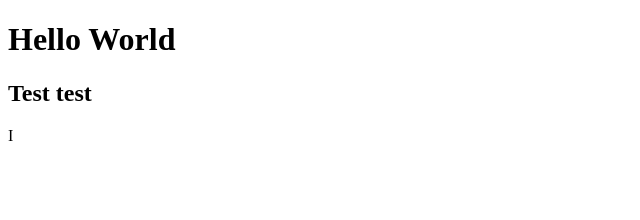
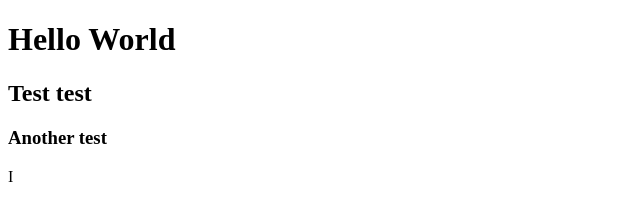
Before and after one commit to karenscheng/helloworld, a plain HTML site: page index.html in a window 1280 px wide. Shown: the whole page, without its empty margins (0-640 px from the left). Drawn offline with Linux system fonts and the light colour scheme.

Commit message:
practice commit

```diff
--- a/index.html
+++ b/index.html
@@ -7,5 +7,6 @@
   <body>
     <h1>Hello World</h1>
     <h2>Test test</h2>
+    <h3>Another test</h3>
   </body>
 I</html>
```
